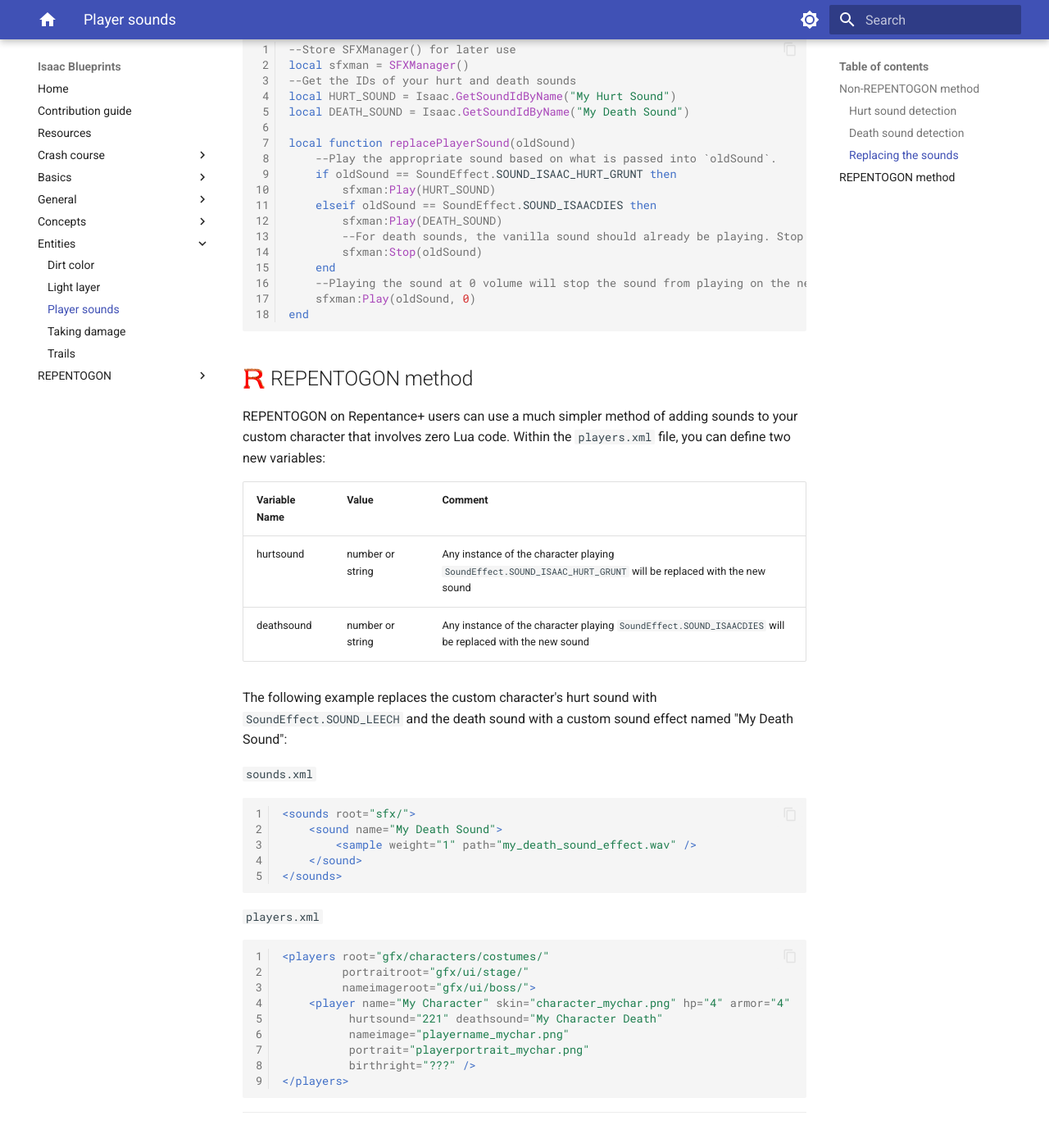
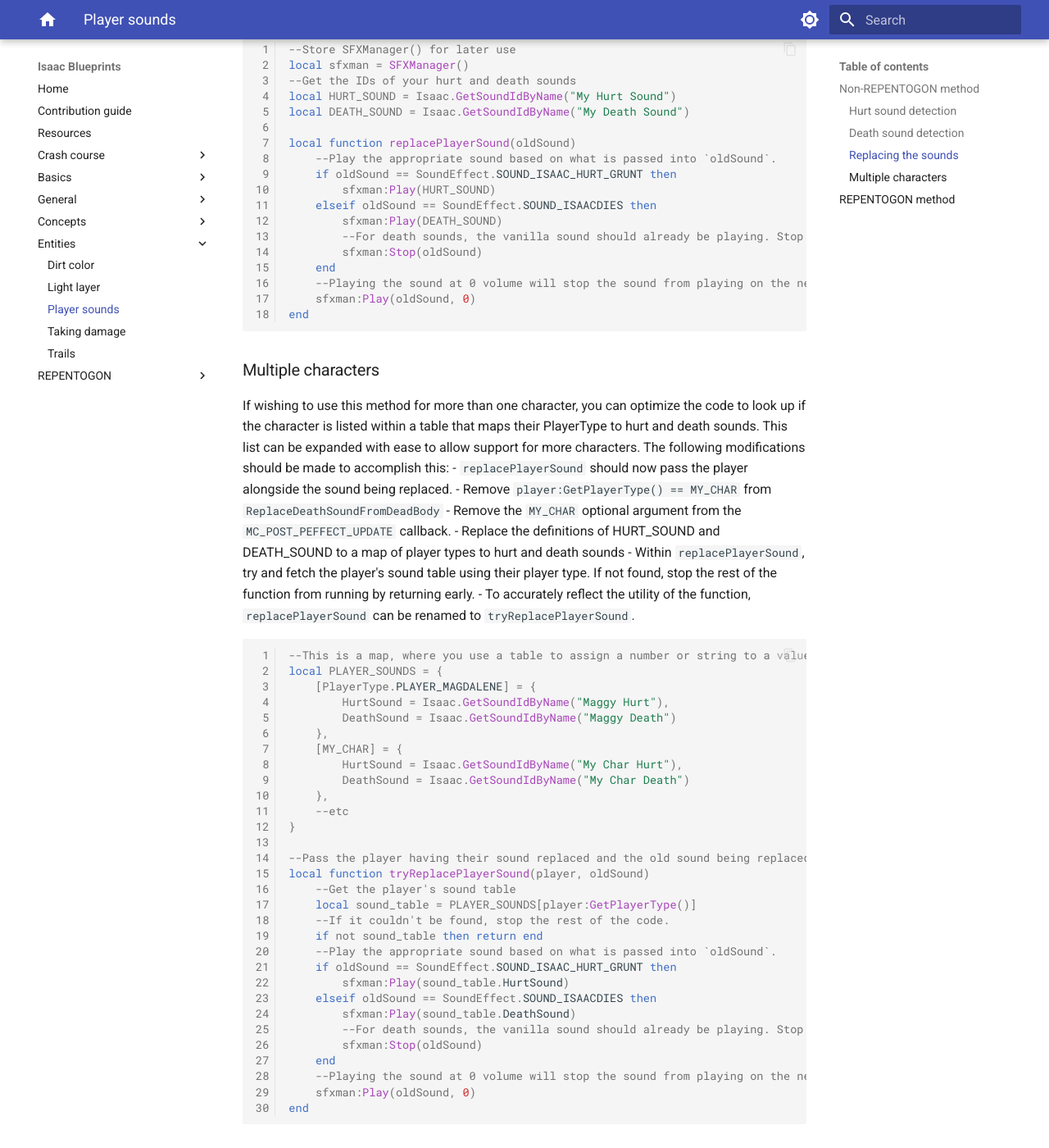
Before and after one commit to catinsurance/IsaacBlueprints, an MkDocs documentation site: the page built from docs/tutorials/entities/player_sounds.md, in a window 1280 px wide and 1400 px high, scrolled down 3302 px. Shown: the whole window at 82% size. Built offline with MkDocs 1.6.1 and Material for MkDocs 9.7.7, drawn with Linux system fonts in a browser that asks for light colours; comment, search, counter and statistics services are not loaded.

Commit message:
Multiple characters for player sounds

````diff
--- a/docs/tutorials/entities/player_sounds.md
+++ b/docs/tutorials/entities/player_sounds.md
@@ -132,6 +132,49 @@
 end
 ```
 
+### Multiple characters
+
+If wishing to use this method for more than one character, you can optimize the code to look up if the character is listed within a table that maps their PlayerType to hurt and death sounds. This list can be expanded with ease to allow support for more characters. The following modifications should be made to accomplish this:
+- `replacePlayerSound` should now pass the player alongside the sound being replaced.
+- Remove `player:GetPlayerType() == MY_CHAR` from `ReplaceDeathSoundFromDeadBody`
+- Remove the `MY_CHAR` optional argument from the `MC_POST_PEFFECT_UPDATE` callback.
+- Replace the definitions of HURT_SOUND and DEATH_SOUND to a map of player types to hurt and death sounds
+- Within `replacePlayerSound`, try and fetch the player's sound table using their player type. If not found, stop the rest of the function from running by returning early.
+- To accurately reflect the utility of the function, `replacePlayerSound` can be renamed to `tryReplacePlayerSound`.
+
+```Lua
+--This is a map, where you use a table to assign a number or string to a value. This is a map of player types to yet another table, which contains the hurt and death sound associated with that character.
+local PLAYER_SOUNDS = {
+    [PlayerType.PLAYER_MAGDALENE] = {
+        HurtSound = Isaac.GetSoundIdByName("Maggy Hurt"),
+        DeathSound = Isaac.GetSoundIdByName("Maggy Death")
+    },
+    [MY_CHAR] = {
+        HurtSound = Isaac.GetSoundIdByName("My Char Hurt"),
+        DeathSound = Isaac.GetSoundIdByName("My Char Death")
+    },
+    --etc
+}
+
+--Pass the player having their sound replaced and the old sound being replaced
+local function tryReplacePlayerSound(player, oldSound)
+    --Get the player's sound table
+    local sound_table = PLAYER_SOUNDS[player:GetPlayerType()]
+    --If it couldn't be found, stop the rest of the code.
+    if not sound_table then return end
+    --Play the appropriate sound based on what is passed into `oldSound`.
+    if oldSound == SoundEffect.SOUND_ISAAC_HURT_GRUNT then
+        sfxman:Play(sound_table.HurtSound)
+    elseif oldSound == SoundEffect.SOUND_ISAACDIES then
+        sfxman:Play(sound_table.DeathSound)
+        --For death sounds, the vanilla sound should already be playing. Stop the sound effect.
+        sfxman:Stop(oldSound)
+    end
+    --Playing the sound at 0 volume will stop the sound from playing on the next game update.
+    sfxman:Play(oldSound, 0)
+end
+```
+
 ## :modding-repentogon: REPENTOGON method
 
 REPENTOGON on Repentance+ users can use a much simpler method of adding sounds to your custom character that involves zero Lua code. Within the `players.xml` file, you can define two new variables:
````
